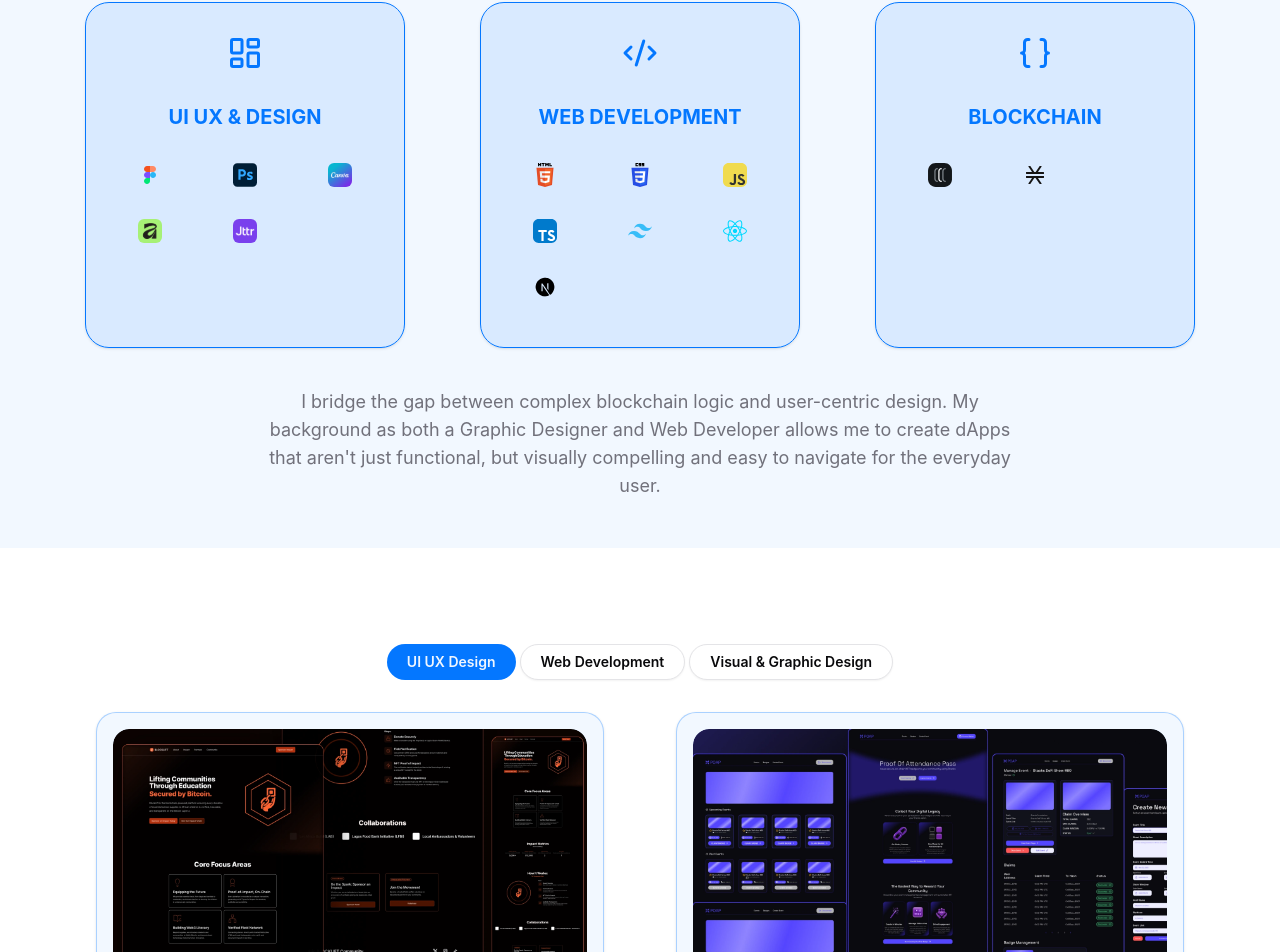
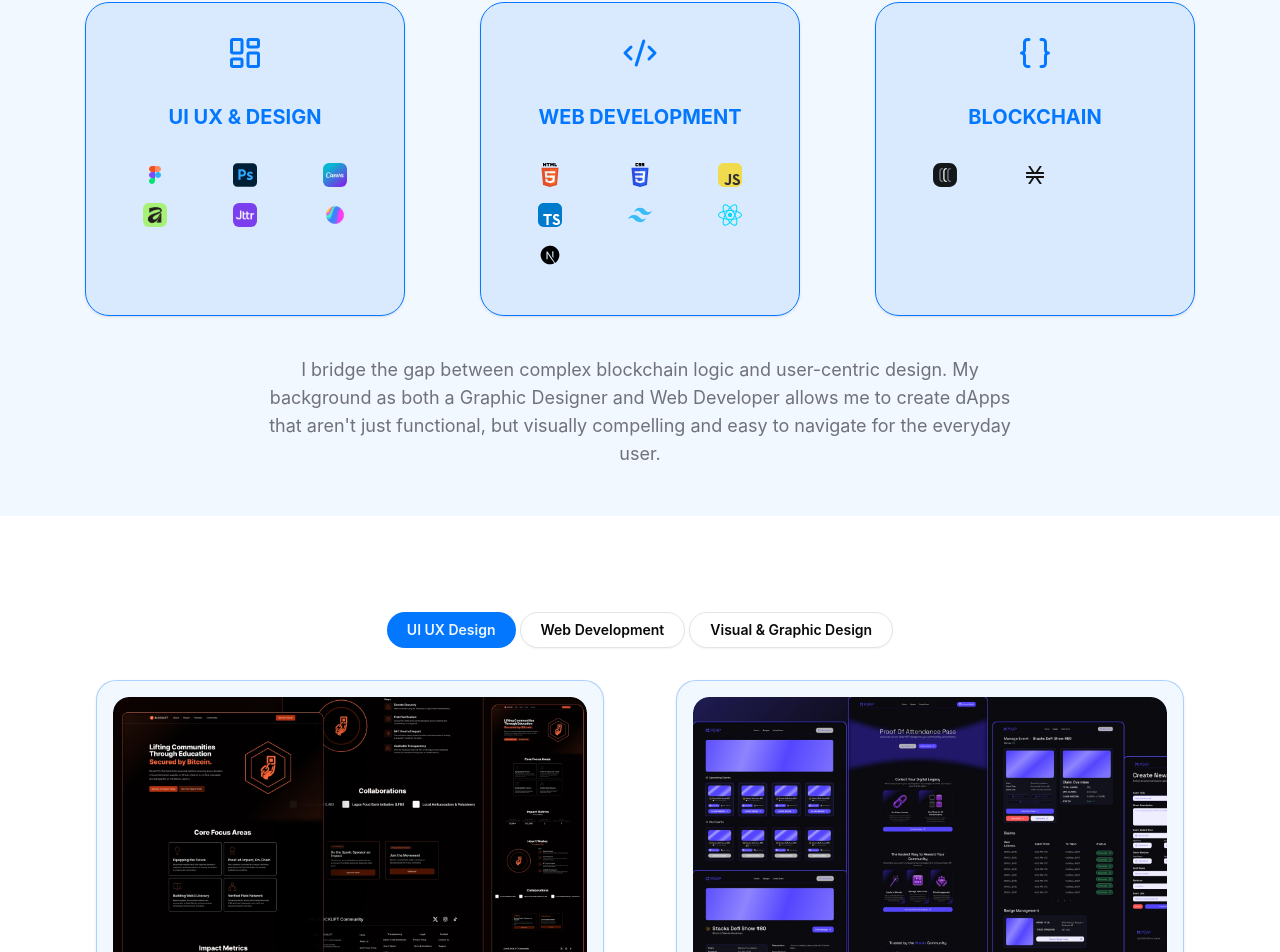
Before and after one commit to POA200/ipeter, a Next.js app: page / in a window 1280 px wide. Shown: the part 1020-1972 px from the top of the page. Built offline with nearby package versions, Linux system fonts and the light colour scheme.

Commit message:
feat: skill update

```diff
--- a/components/sections/skills.tsx
+++ b/components/sections/skills.tsx
@@ -52,7 +52,7 @@ export default function Skills() {
           <h3 className="text-xl font-bold text-primary mb-2 text-center">
             UI UX & DESIGN
           </h3>
-          <div className="grid grid-cols-3 gap-8 items-center justify-items-center mb-4 w-full">
+          <div className="grid grid-cols-3 gap-4 items-center justify-items-center mb-4 w-full">
             <div className="flex justify-center">
               <Image
                 src="/figma.svg"
@@ -98,6 +98,15 @@ export default function Skills() {
                 style={{ width: "24px", height: "24px" }}
               />
             </div>
+            <div className="flex justify-center">
+              <Image
+                src="/spline.png"
+                alt="Spline"
+                width={24}
+                height={24}
+                style={{ width: "24px", height: "24px" }}
+              />
+            </div>
           </div>
         </Card>
         {/* FRONT-END */}
@@ -110,7 +119,7 @@ export default function Skills() {
           <h3 className="text-xl font-bold text-primary mb-2 text-center">
             WEB DEVELOPMENT
           </h3>
-          <div className="grid grid-cols-3 gap-8 items-center justify-items-center mb-4 w-full">
+          <div className="grid grid-cols-3 gap-4 items-center justify-items-center mb-4 w-full">
             <div className="flex justify-center">
               <Image
                 src="/html-5.svg"
@@ -186,7 +195,7 @@ export default function Skills() {
           <h3 className="text-xl font-bold text-primary mb-2 text-center">
             BLOCKCHAIN
           </h3>
-          <div className="grid grid-cols-3 gap-8 items-center justify-items-center mb-4 w-full">
+          <div className="grid grid-cols-3 gap-4 items-center justify-items-center mb-4 w-full">
             <div className="flex justify-center">
               <Image
                 src="/clarity.svg"
```
Also changed, not shown: public/spline.png (added), 1 other file (tests, documents, lock files or other folders).
